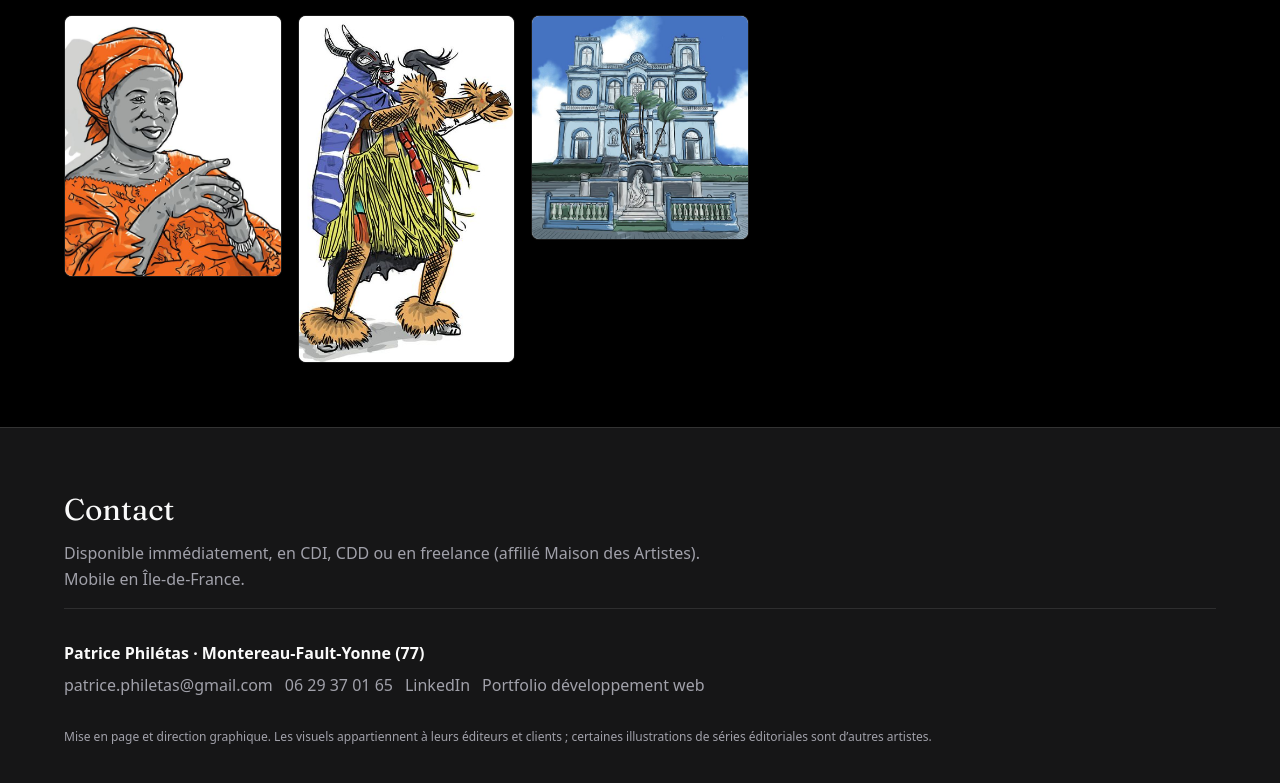
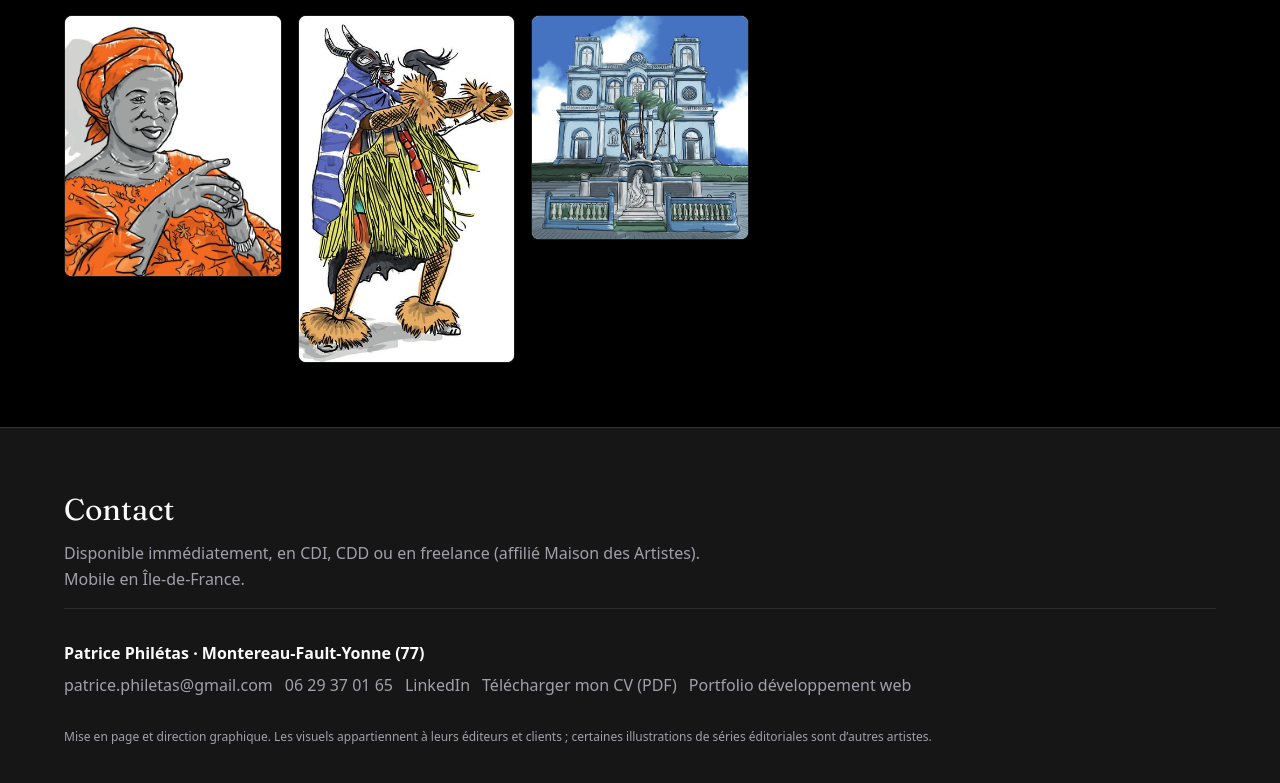
Before and after one commit to patphiletas/Portfolio, a Next.js app: page /graphisme in a window 1280 px wide. Shown: the part 10878-11661 px from the top of the page. Built offline with nearby package versions, Linux system fonts and the light colour scheme.

Commit message:
ajoute le CV graphisme (CDI/CDD/freelance) et l'utilise sur la page /graphisme

```diff
--- a/app/components/Navbar.tsx
+++ b/app/components/Navbar.tsx
@@ -16,6 +16,7 @@
   const [menuOpen, setMenuOpen] = useState(false);
   const pathname = usePathname();
   const isGraphisme = pathname === "/graphisme";
+  const cvHref = isGraphisme ? "/cv-patrice-philetas-graphisme.pdf" : "/cv-patrice-philetas.pdf";
 
   return (
     <header className="theme-surface theme-divider-bottom fixed top-0 left-0 right-0 z-50 backdrop-blur-sm">
@@ -49,7 +50,7 @@
             ))}
             <li>
               <a
-                href="/cv-patrice-philetas.pdf"
+                href={cvHref}
                 target="_blank"
                 rel="noopener noreferrer"
                 className="theme-button-secondary px-4 py-2 border hover:opacity-80 transition-all"
--- a/app/graphisme/page.tsx
+++ b/app/graphisme/page.tsx
@@ -255,6 +255,14 @@
             <a className="theme-link" href="https://www.linkedin.com/in/patricephiletas">
               LinkedIn
             </a>
+            <a
+              className="theme-link"
+              href="/cv-patrice-philetas-graphisme.pdf"
+              target="_blank"
+              rel="noopener noreferrer"
+            >
+              Télécharger mon CV (PDF)
+            </a>
             <Link className="theme-link" href="/#projets">
               Portfolio développement web
             </Link>
```
Also changed, not shown: 1 other file (tests, documents, lock files or other folders).
